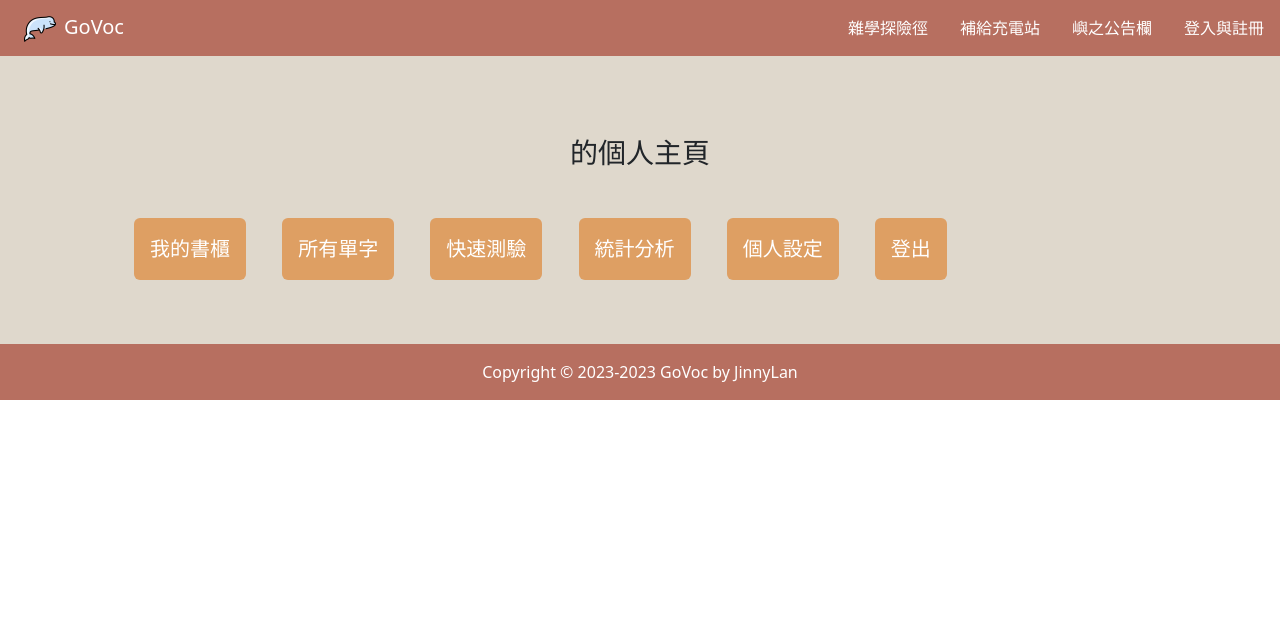
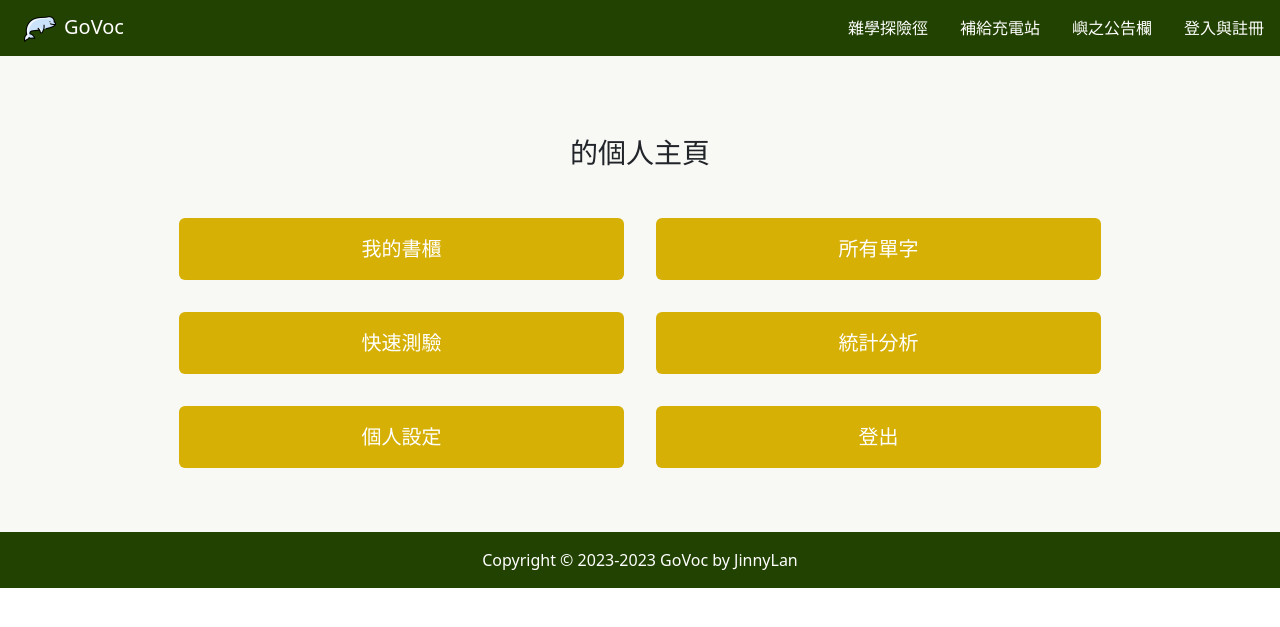
Before and after one commit to jinny8813/myproject3_ci4, a CodeIgniter 4 app: the page made by app/Views/pages/home.php in a window 1280 px wide. Shown: the top 627 px of the page. Run offline with PHP 8.4 and a stand-in for CodeIgniter, Linux system fonts and the light colour scheme; the template is opened without the code that fills it, so the values that code supplies are empty; some libraries are stand-ins or nearby versions.

Commit message:
改版色

```diff
--- a/app/Views/pages/home.php
+++ b/app/Views/pages/home.php
@@ -3,15 +3,13 @@
 <section class="bg_two">
     <div class="container p-5">
       <div class="row justify-content-center">
-        <div class="col-12 ">
-          <h3 class="p-3 m-3 text-center"><?= esc($nickname)?>的個人主頁</h3>
-          <a href="<?= base_url('Book/myDesk')?>" class="btn btn-primary fs-5 p-3 m-3">我的書櫃</a>
-          <a href="#" class="btn btn-primary fs-5 p-3 m-3">所有單字</a>
-          <a href="<?= base_url('Quiz')?>" class="btn btn-primary fs-5 p-3 m-3">快速測驗</a>
-          <a href="<?= base_url('Statistics')?>" class="btn btn-primary fs-5 p-3 m-3">統計分析</a>
-          <a href="#" class="btn btn-primary fs-5 p-3 m-3">個人設定</a>
-          <a href="<?php echo base_url('User/doLogout') ?>" class="btn btn-primary fs-5 p-3 m-3">登出</a>
-        </div>
+          <h3 class="p-3 m-3 text-center col-12"><?= esc($nickname)?>的個人主頁</h3>
+          <a href="<?= base_url('Book/myDesk')?>" class="btn btn-primary fs-5 p-3 m-3 col-5">我的書櫃</a>
+          <a href="#" class="btn btn-primary fs-5 p-3 m-3 col-5">所有單字</a>
+          <a href="<?= base_url('Quiz')?>" class="btn btn-primary fs-5 p-3 m-3 col-5">快速測驗</a>
+          <a href="<?= base_url('Statistics')?>" class="btn btn-primary fs-5 p-3 m-3 col-5">統計分析</a>
+          <a href="#" class="btn btn-primary fs-5 p-3 m-3 col-5">個人設定</a>
+          <a href="<?php echo base_url('User/doLogout') ?>" class="btn btn-primary fs-5 p-3 m-3 col-5">登出</a>
       </div>
     </div>
 </section>
--- a/app/Views/pages/login.php
+++ b/app/Views/pages/login.php
@@ -3,7 +3,7 @@
     <section class="bg_two">
         <div class="container p-5">
             <div class="row justify-content-center">
-                <div class="col-6">
+                <div class="">
                     <h2 class="text-center mb-3">登入</h2>
 
                     <form method="POST" action="<?= base_url("User/doLogin")?>">
--- a/app/Views/pages/register.php
+++ b/app/Views/pages/register.php
@@ -3,7 +3,7 @@
     <section class="bg_two">
         <div class="container p-5">
             <div class="row justify-content-center">
-                <div class="col-6">
+                <div class="">
                     <h2 class="text-center mb-3">註冊</h2>
 
                     <form action="<?= base_url("User/doRegister")?>" method="post">
--- a/app/Views/pages/statistics.php
+++ b/app/Views/pages/statistics.php
@@ -91,9 +91,9 @@
         {
             data: [cFamiliar,cVague,cForget],
             backgroundColor: [
-                  "#3cba9f",
-                  "#ffa500",
-                  "#c45850",
+                  "#5c5246",
+                  "#a99a85",
+                  "#e3ddd1",
                 ],
             borderWidth:0
         }
```
Also changed, not shown: app/Views/pages/singlebook.php (+13 -13 lines), public/assets/css/styles/style.css, public/assets/css/styles/style.scss, 1 other file.
